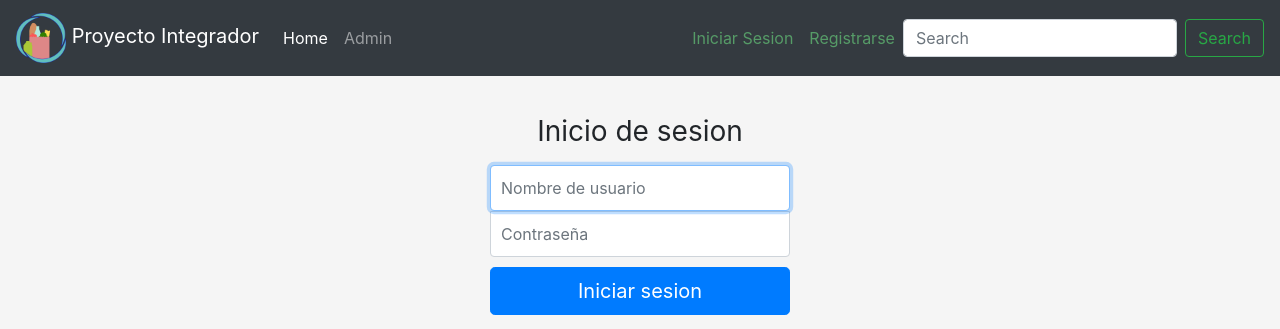
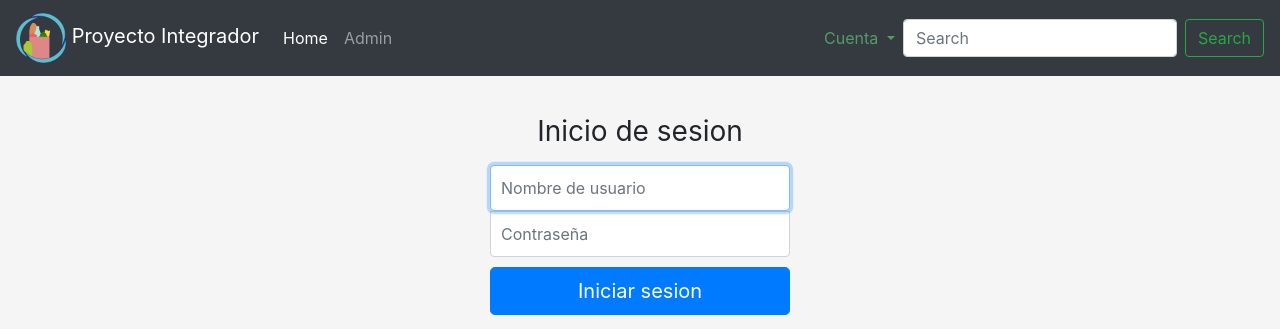
Before and after one commit to MaximoSav/Proyecto-Integrador-Django, a Django app: page /accounts/login/ in a window 1280 px wide. Shown: the top 329 px of the page. Run offline with Django 3.2, Linux system fonts and the light colour scheme; parts of the project's set-up code (start-up, migrations or seed data) failed here and were passed over; some libraries are stand-ins or nearby versions.

Commit message:
updated login button and register button

```diff
--- a/core/templates/base.html
+++ b/core/templates/base.html
@@ -37,20 +37,28 @@
 
 			<form class="form-inline mt-2 mt-md-0">
 				<ul class="navbar-nav mr-auto">
-					{% if user.is_authenticated%}
-					<li class="nav-item">
-						<a class="nav-link" style="color:rgb(86, 155, 103);" href="{% url 'logout_url' %}">Cerrar sesión</a>
+					<li class="nav-item dropdown">
+						<a class="nav-link dropdown-toggle" style="color:rgb(86, 155, 103); href=" #"
+							id="navbarDropdown" role="button" data-toggle="dropdown" aria-haspopup="true"
+							aria-expanded="false">
+							{% if user.is_authenticated %}
+							{{ user.username}}
+							{% else %}
+							Cuenta
+							{% endif %}
+						</a>
+						<div class="dropdown-menu" aria-labelledby="navbarDropdown">
+							{% if user.is_authenticated == False %}
+							<a class="dropdown-item" href="{% url 'login_url' %}">Iniciar Sesion</a>
+							<a class="dropdown-item" href="{% url 'register_url' %}">Registrarse</a>
+
+							{% else %}
+
+							<div class="dropdown-divider"></div>
+							<a class="dropdown-item" href="{% url 'logout_url' %}">Cerrar sesión</a>
+							{% endif %}
+						</div>
 					</li>
-					{% else %}
-					<li class="nav-item">
-						<a class="nav-link" style="color:rgb(86, 155, 103);" href="{% url 'login_url' %}">Iniciar
-							Sesion</a>
-					</li>
-					<li class="nav-item">
-						<a class="nav-link" style="color:rgb(86, 155, 103);"
-							href="{% url 'register_url' %}">Registrarse</a>
-					</li>
-					{% endif %}
 				</ul>
 				<input class="form-control mr-sm-2" type="text" placeholder="Search" aria-label="Search">
 				<button class="btn btn-outline-success my-2 my-sm-0" type="submit">Search</button>
```
